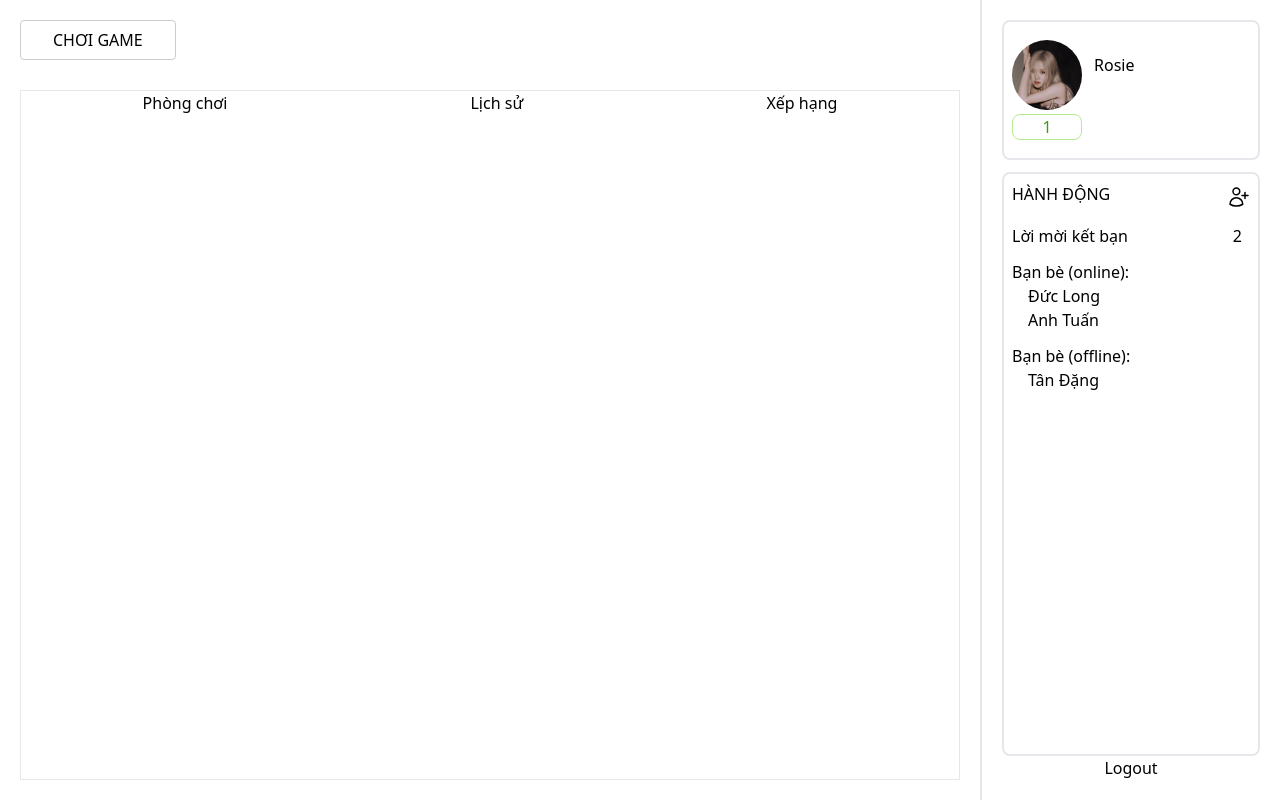
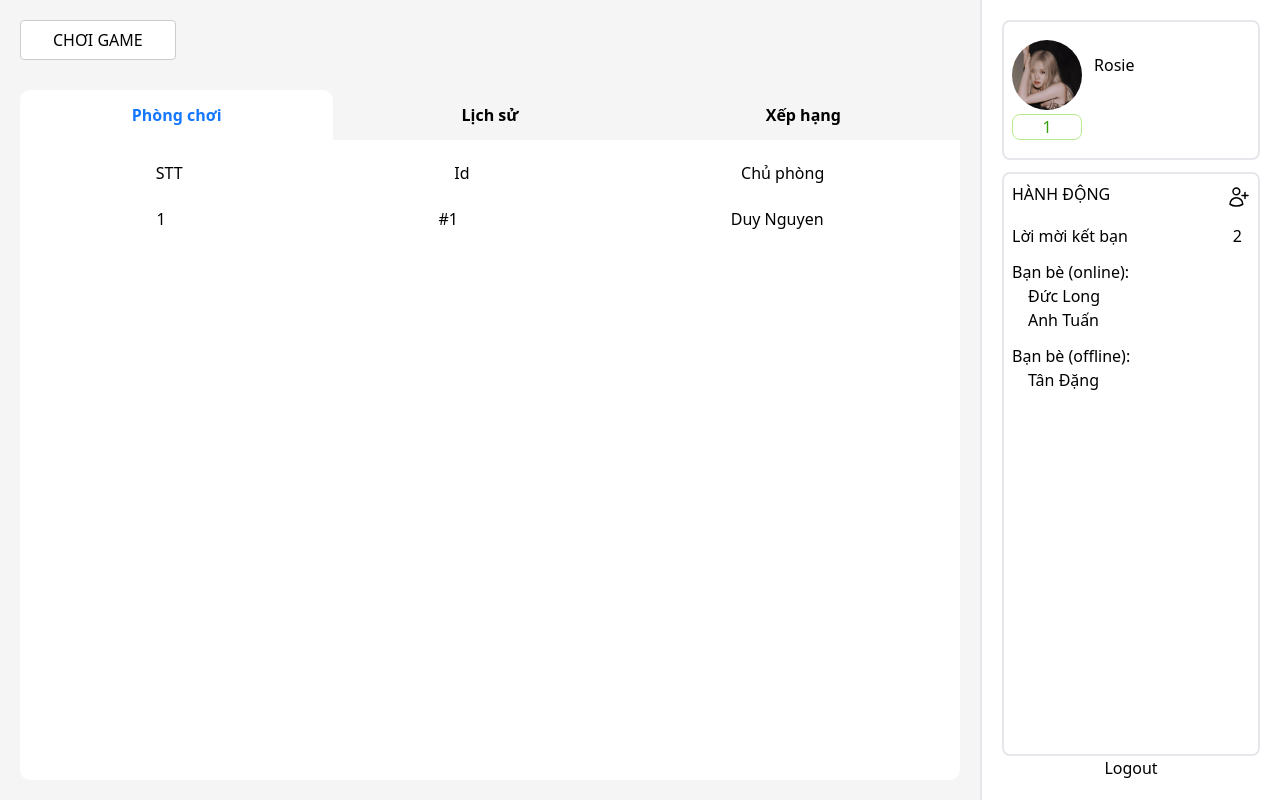
Before and after one commit to buiduclong0511/caro-online, a React (Create React App) app: page / in a window 1280 px wide. Built offline with nearby package versions, Linux system fonts and the light colour scheme; no server answers; the database is empty; sample sign-in values are in the browser's storage.

Commit message:
Build UI

```diff
--- a/src/components/Content/index.jsx
+++ /dev/null
@@ -1,23 +0,0 @@
-import { cx } from '~/util';
-import { Button } from '..';
-import Tab from '../Tabs/Tab/Tab';
-import Tabs from '../Tabs/Tabs';
-
-function Content() {
-    return (
-        <div className={cx('p-[20px] flex flex-col h-[100vh]')}>
-            <div className={cx('min-h-[70px]')}>
-                <Button className={cx('border border-[#ccc]')}>Chơi game</Button>
-            </div>
-            <div className={cx('flex-1')}>
-                <Tabs>
-                    <Tab name="Phòng chơi"></Tab>
-                    <Tab name="Lịch sử"></Tab>
-                    <Tab name="Xếp hạng"></Tab>
-                </Tabs>
-            </div>
-        </div>
-    );
-}
-
-export default Content;
--- /dev/null
+++ b/src/components/RoomList/index.js
@@ -0,0 +1,24 @@
+import { cx } from '~/util';
+
+function RoomList({ ...props }) {
+    return (
+        <table className={cx('w-[100%] mt-[20px] flex flex-col gap-5')}>
+            <thead>
+                <tr className={cx('flex justify-around')}>
+                    <td>STT</td>
+                    <td>Id</td>
+                    <td>Chủ phòng</td>
+                </tr>
+            </thead>
+            <tbody>
+                <tr className={cx('flex justify-around')}>
+                    <td>1</td>
+                    <td>#1</td>
+                    <td>Duy Nguyen</td>
+                </tr>
+            </tbody>
+        </table>
+    );
+}
+
+export default RoomList;
--- a/src/components/Tabs/Tab/Tab.jsx
+++ /dev/null
@@ -1,9 +0,0 @@
-function Tab({ name = '', ...props }) {
-    return (
-        <div>
-            <p>{name}</p>
-        </div>
-    );
-}
-
-export default Tab;
--- /dev/null
+++ b/src/components/Tabs/Tab/index.jsx
@@ -0,0 +1,11 @@
+import { cx } from '~/util';
+
+function Tab({ title = '', children, active = false, hidden = false, ...props }) {
+    return (
+        <div className={cx('flex-1')} {...props}>
+            {children}
+        </div>
+    );
+}
+
+export default Tab;
--- a/src/components/Tabs/Tabs.jsx
+++ /dev/null
@@ -1,7 +0,0 @@
-import { cx } from '~/util';
-
-function Tabs({ children }) {
-    return <div className={cx('flex justify-around border h-[100%]')}>{children}</div>;
-}
-
-export default Tabs;
--- /dev/null
+++ b/src/components/Tabs/index.jsx
@@ -0,0 +1,30 @@
+import React, { useState } from 'react';
+import { cx } from '~/util';
+
+function Tabs({ children, defaultActive = 0 }) {
+    const [activeIndex, setActiveIndex] = useState(defaultActive);
+    const tabs = React.Children.toArray(children);
+
+    return (
+        <div>
+            <div className={cx('flex justify-around h-[50px] bg-[#f5f5f5]')}>
+                {tabs.map((tab, index) => (
+                    <button
+                        key={`tab-${index}`}
+                        onClick={() => setActiveIndex(index)}
+                        className={cx('w-[100%] text-center transition-[300ms] font-semibold', {
+                            'text-active-color': activeIndex === index,
+                            'bg-[#fff]': activeIndex === index,
+                            'rounded-t-[10px]': activeIndex === index,
+                        })}
+                    >
+                        {tab.props.title}
+                    </button>
+                ))}
+            </div>
+            <div>{tabs[activeIndex].props.children}</div>
+        </div>
+    );
+}
+
+export default Tabs;
--- a/src/pages/Home/index.jsx
+++ b/src/pages/Home/index.jsx
@@ -1,6 +1,8 @@
 import { useDispatch } from 'react-redux';
-import { Sidebar } from '~/components';
-import Content from '~/components/Content';
+import { Button, Sidebar } from '~/components';
+import RoomList from '~/components/RoomList';
+import Tabs from '~/components/Tabs';
+import Tab from '~/components/Tabs/Tab';
 import { signOut } from '~/firebase/authentication';
 import { clearUser } from '~/redux/slices';
 import { cx } from '~/util';
@@ -16,7 +18,24 @@ function Home() {
     return (
         <div className={cx('flex')}>
             <div className={cx('flex-1')}>
-                <Content />
+                <div className={cx('p-[20px] flex flex-col h-[100vh] bg-[#f5f5f5]')}>
+                    <div className={cx('min-h-[70px]')}>
+                        <Button className={cx('border border-[#ccc]')}>Chơi game</Button>
+                    </div>
+                    <div className={cx('flex-1 bg-[white] rounded-b-[10px]')}>
+                        <Tabs className={cx('')}>
+                            <Tab title="Phòng chơi">
+                                <RoomList />
+                            </Tab>
+                            <Tab title="Lịch sử">
+                                <div>Tab 2</div>
+                            </Tab>
+                            <Tab title="Xếp hạng">
+                                <div>Tab 3</div>
+                            </Tab>
+                        </Tabs>
+                    </div>
+                </div>
             </div>
             <div className={cx('w-sidebar p-[20px] flex justify-between flex-col h-[100vh] border-l-[2px]')}>
                 <Sidebar />
--- a/tailwind.config.js
+++ b/tailwind.config.js
@@ -18,6 +18,9 @@ module.exports = {
             borderColor: {
                 'level-border': '#b7eb8f',
             },
+            textColor: {
+                'active-color': '#1677FF',
+            },
         },
     },
     plugins: [],
```
